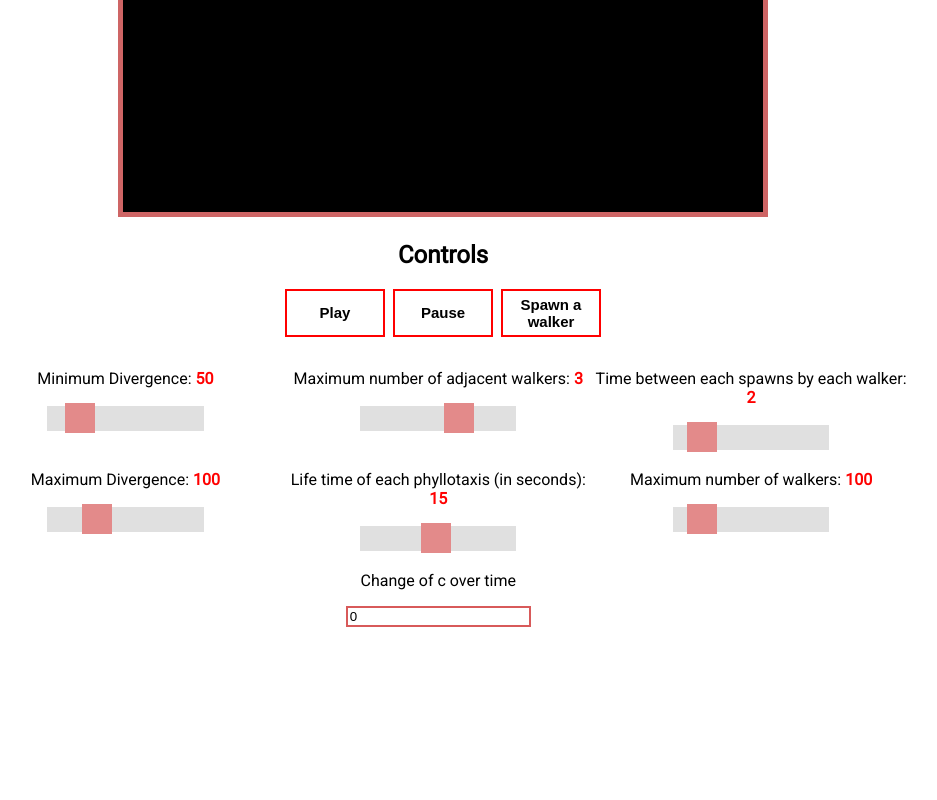
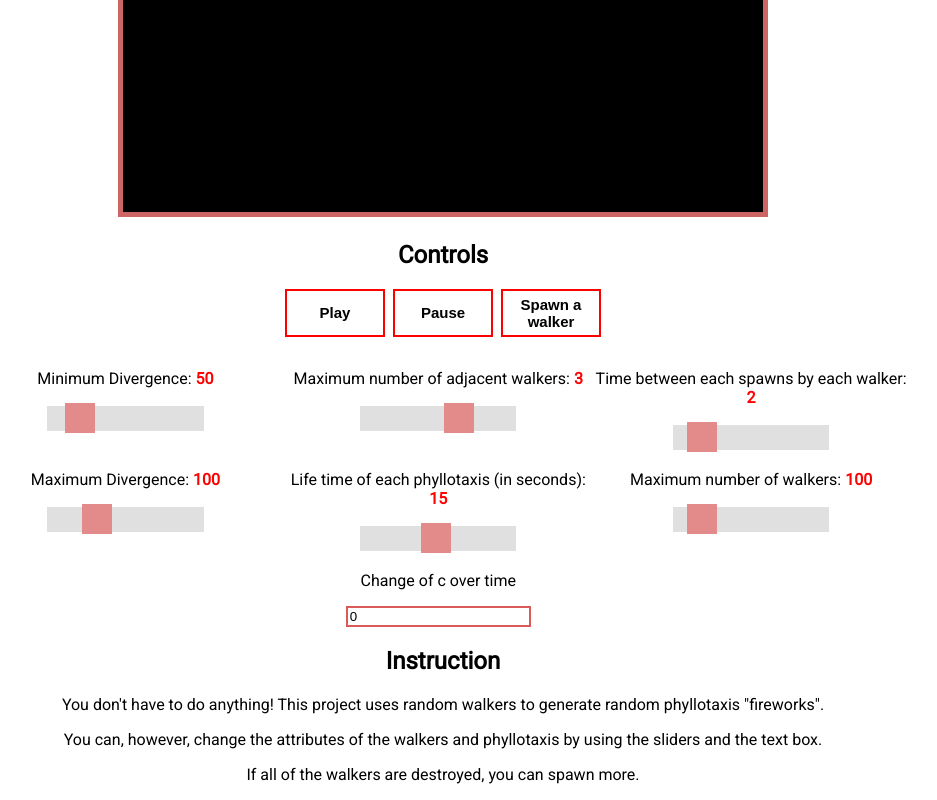
Before and after one commit to Long-T-Hoang/IGME330-Project1, a plain HTML site: page index.html in a window 1280 px wide. Shown: the part 877-1677 px from the top of the page, without its empty margins (197-1134 px from the left). Before the commit the page ends 1512 px from the top, so only its background shows below. Drawn offline with Linux system fonts and the light colour scheme.

Commit message:
final final fixes

```diff
--- a/index.html
+++ b/index.html
@@ -2,7 +2,7 @@
 <html lang="en">
 <head>
 	<meta charset="utf-8" />
-	<title>Walker-1</title>
+	<title>Random Walker and Phyllotaxis</title>
 
 	<link href="https://fonts.googleapis.com/css2?family=Roboto&display=swap" rel="stylesheet">
 	<link rel="stylesheet" href="styles/index.css">
@@ -75,6 +75,15 @@
 
 		</section>
 
+		<section id=instructions>
+			<h2>Instruction</h2>
+
+			<p>You don't have to do anything! This project uses random walkers to generate random phyllotaxis "fireworks". </p>
+
+			<p>You can, however, change the attributes of the walkers and phyllotaxis by using the sliders and the text box.</p>
+
+			<p>If all of the walkers are destroyed, you can spawn more.</p>
+		</section>
 	</main>
 </body>
 </html>
--- a/styles/index.css
+++ b/styles/index.css
@@ -21,6 +21,10 @@ h2{
 
 section{
     display: block;
+}
+
+#instructions p{
+    text-align: center;
 }
 
 #buttons
```
